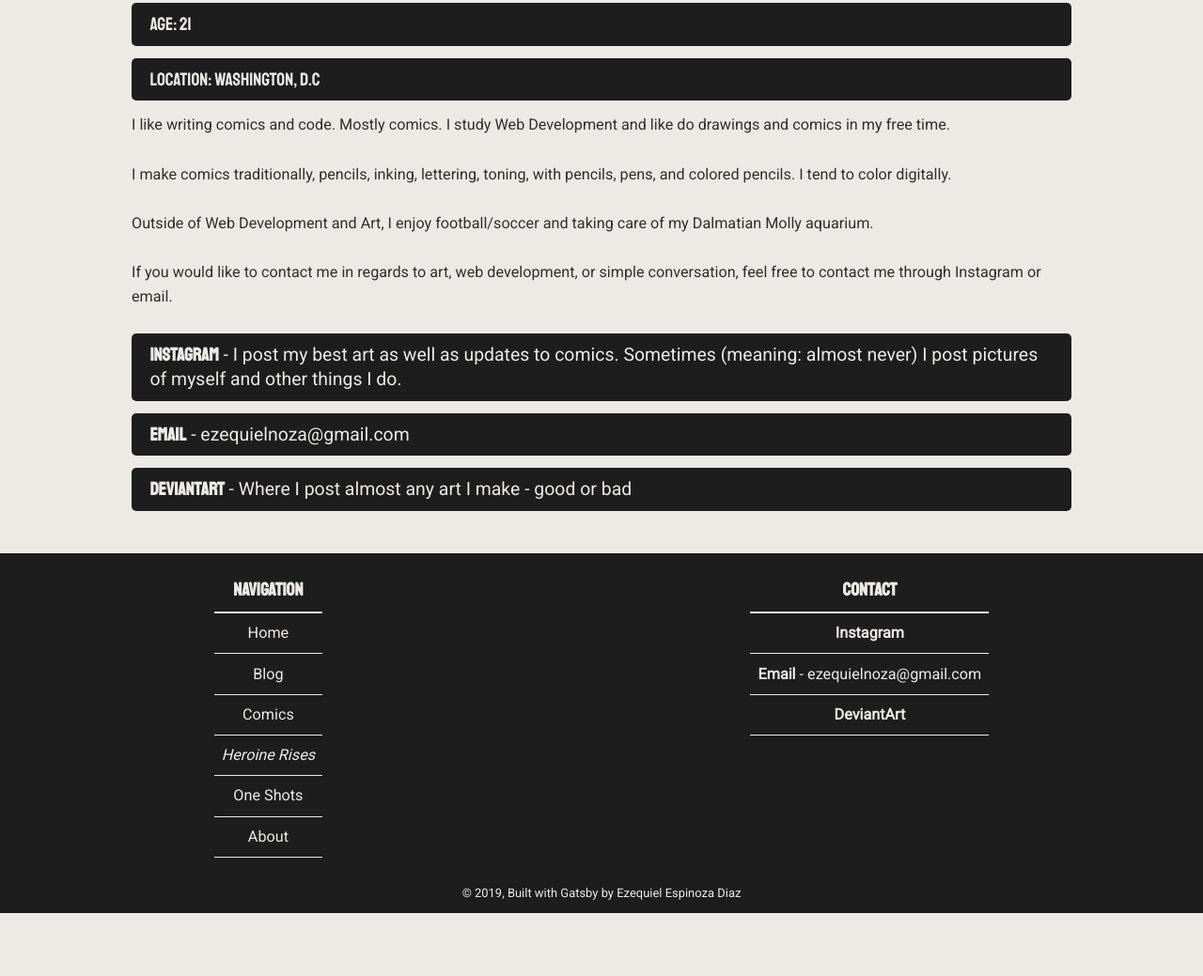
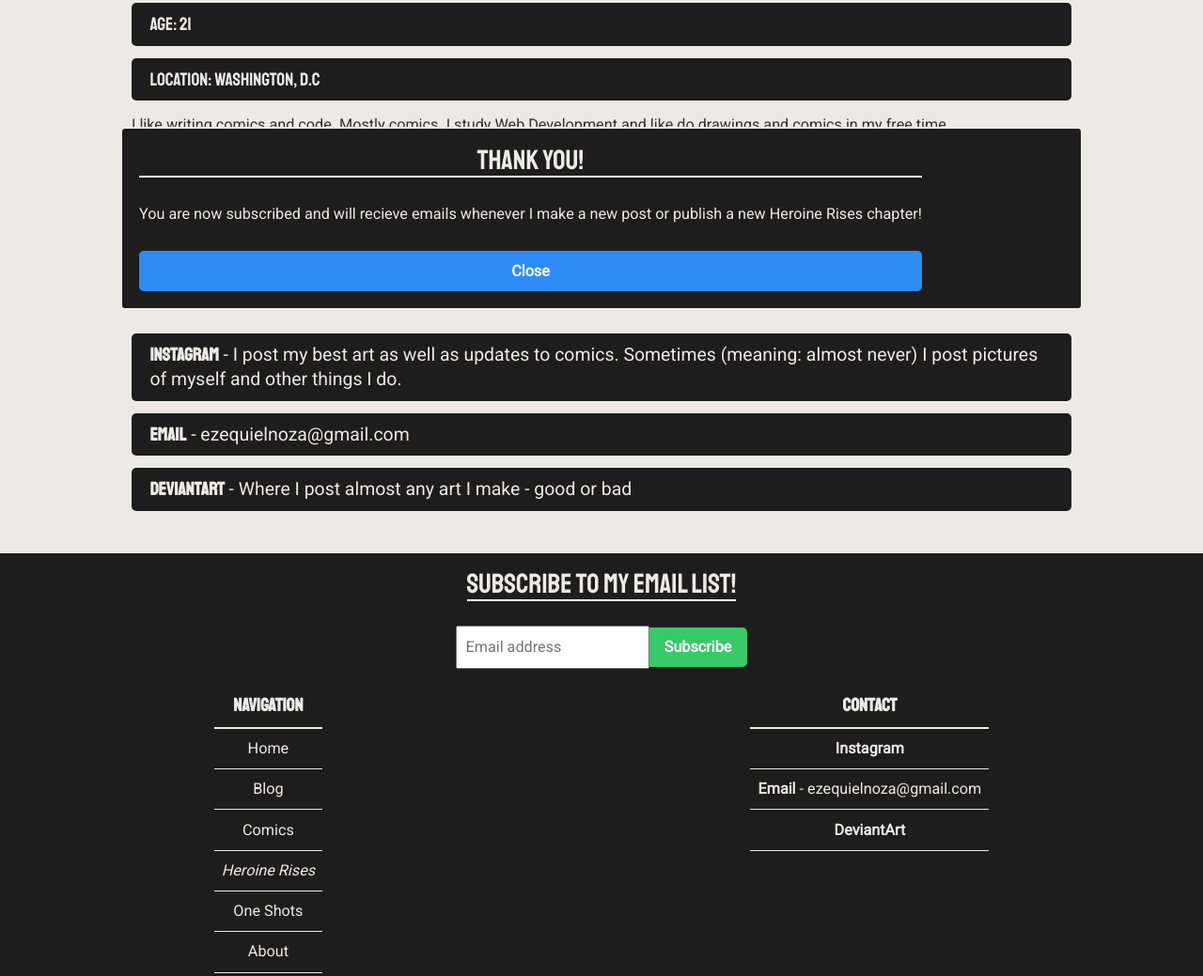
Before and after one commit to ezeaspie/website-holder, a Gatsby site: page /about in a window 1280 px wide. Shown: the part 665-1704 px from the top of the page at 94% size. Before the commit the page ends 1637 px from the top, so only its background shows below. Built offline with nearby package versions, Linux system fonts and the light colour scheme; Gatsby itself is replaced by a stand-in of ours.

Commit message:
added newsletter capabilities

```diff
--- a/gatsby-config.js
+++ b/gatsby-config.js
@@ -38,6 +38,12 @@ module.exports = {
         icon: `src/images/favicon.png`, // This path is relative to the root of the site.
       },
     },
+    {
+      resolve: 'gatsby-plugin-mailchimp',
+      options: {
+        endpoint: "https://gmail.us4.list-manage.com/subscribe/post?u=2135ecc98cd23433d80e3ba2f&amp;id=3a90700ee0",
+      },
+    },
     // this (optional) plugin enables Progressive Web App + Offline functionality
     // To learn more, visit: https://gatsby.dev/offline
     // `gatsby-plugin-offline`,
--- a/package.json
+++ b/package.json
@@ -9,6 +9,7 @@
     "@contentful/rich-text-react-renderer": "^13.4.0",
     "gatsby": "^2.13.73",
     "gatsby-image": "^2.2.16",
+    "gatsby-plugin-mailchimp": "^5.1.2",
     "gatsby-plugin-manifest": "^2.2.6",
     "gatsby-plugin-offline": "^2.2.7",
     "gatsby-plugin-react-helmet": "^3.1.4",
--- /dev/null
+++ b/src/components/EmailForm.js
@@ -0,0 +1,55 @@
+import React, { useState } from 'react';
+import addToMailchimp from 'gatsby-plugin-mailchimp';
+import EmailSuccessPopUp from '../components/EmailSuccessPopup';
+
+const EmailForm = () => {
+
+  const [email, setEmail] = useState('');
+  const [invalid,setInvalid] = useState(false);
+  const [popUpClosed, setPopUpClosed] = useState(true);
+
+  const handleSubmit = (e) => {
+    e.preventDefault();
+    addToMailchimp(email)
+      .then((data) => {
+        if(data.result==="success"){
+          setPopUpClosed(false);
+        }
+        else{
+          setInvalid(true);
+        }
+      })
+      .catch((error) => {
+        console.log(error);
+      });
+  };
+
+  const handleEmailChange = (event) => {
+    setEmail(event.currentTarget.value);
+    setInvalid(false);
+  };
+
+  const handleClose = () => {
+    setPopUpClosed(true);
+    setInvalid(false);
+  }
+
+  return (
+    <form onSubmit={handleSubmit} className="email-form">
+      <h2>Subscribe to my email list!</h2>
+      <div className="email-form-wrapper">
+        <input
+          className={invalid?"sign-up-input input-error":"sign-up-input"}
+          placeholder="Email address"
+          name="email"
+          type="text"
+          onChange={handleEmailChange}
+        />
+        <button class="btn btn-call-to-action" type="submit">Subscribe</button>
+        <EmailSuccessPopUp isClosed={popUpClosed} handleClose={handleClose}/>
+      </div>
+    </form>
+  );
+};
+
+export default EmailForm;
--- /dev/null
+++ b/src/components/EmailSuccessPopup.js
@@ -0,0 +1,15 @@
+import React from 'react';
+
+const EmailSuccessPopup = (props) => {
+    return(
+      <div className={props.isClosed?"success-popup":"success-popup show-popup"}>
+        <div >
+          <h2>Thank You!</h2>
+          <p>You are now subscribed and will recieve emails whenever I make a new post or publish a new Heroine Rises chapter!</p>
+          <div className="success-exit btn btn-info" onClick={props.handleClose}>Close</div>
+        </div>
+      </div>
+    )
+}
+
+export default EmailSuccessPopup;
--- a/src/components/layout.css
+++ b/src/components/layout.css
@@ -1730,6 +1730,57 @@ html{
   display: inline;
 }
 
+.success-popup{
+  position:fixed;
+  width:80%;
+  right:10%;
+  top:100%;
+  display: flex;
+  background: #1d1d1d;
+  padding:1rem;
+  text-align: center;
+  border-radius:5px;
+  border:solid 2px #EDEAE5;
+  transition:ease-in-out .4s all;
+}
+
+.show-popup{
+  top:40%;
+}
+
+.success-exit {
+  border:none;
+}
+
+.input-error {
+  box-sizing: border-box;
+  border:solid 2px red;
+}
+
+.email-form {
+  display: flex;
+  flex-direction: column;
+  margin: 0;
+  justify-content: center;
+  align-content: center;
+  align-items: center;
+  margin-top:1em;
+}
+
+.email-form h2 {
+  font-family: 'Staatliches';
+  border-bottom: 2px solid #fff;
+  font-weight: normal;
+}
+
+.email-form button {
+  border-radius: 0px 5px 5px 0px;
+}
+
+.sign-up-input {
+  padding:.5em;
+}
+
 .chapter-preview{
   display: flex;
   flex-direction:column;
--- a/src/components/layout.js
+++ b/src/components/layout.js
@@ -1,6 +1,7 @@
 import React from 'react'
 import PropTypes from 'prop-types'
 import { StaticQuery, graphql , Link} from 'gatsby'
+import EmailForm from '../components/EmailForm';
 
 import Header from './header'
 import './layout.css'
@@ -28,6 +29,7 @@ const Layout = ({ children }) => (
         >
           {children}
           <footer>
+           <EmailForm />
             <div className="footer-main">
             <ul className="footer-nav">
               <li className="footer-title">Navigation</li>
--- a/src/templates/comic-overview.js
+++ b/src/templates/comic-overview.js
@@ -7,7 +7,7 @@ export default ( data ) => {
     let comicInfo = data.pageContext;
     return (
     <Layout>
-        <SEO title={'Read ' + comicInfo.comicTitle + ' comic'} keywords={[`Heroine`, `Rises`, `comic`, 'Heroine Rises', 'read', 'online']} />
+        <SEO title={'Read ' + comicInfo.comicTitle} keywords={[`Heroine`, `Rises`, `comic`, 'Heroine Rises', 'read', 'online']} />
         <HeroineRises comicInfo={comicInfo}/>
     </Layout>
   )
```
Also changed, not shown: 1 other file.
